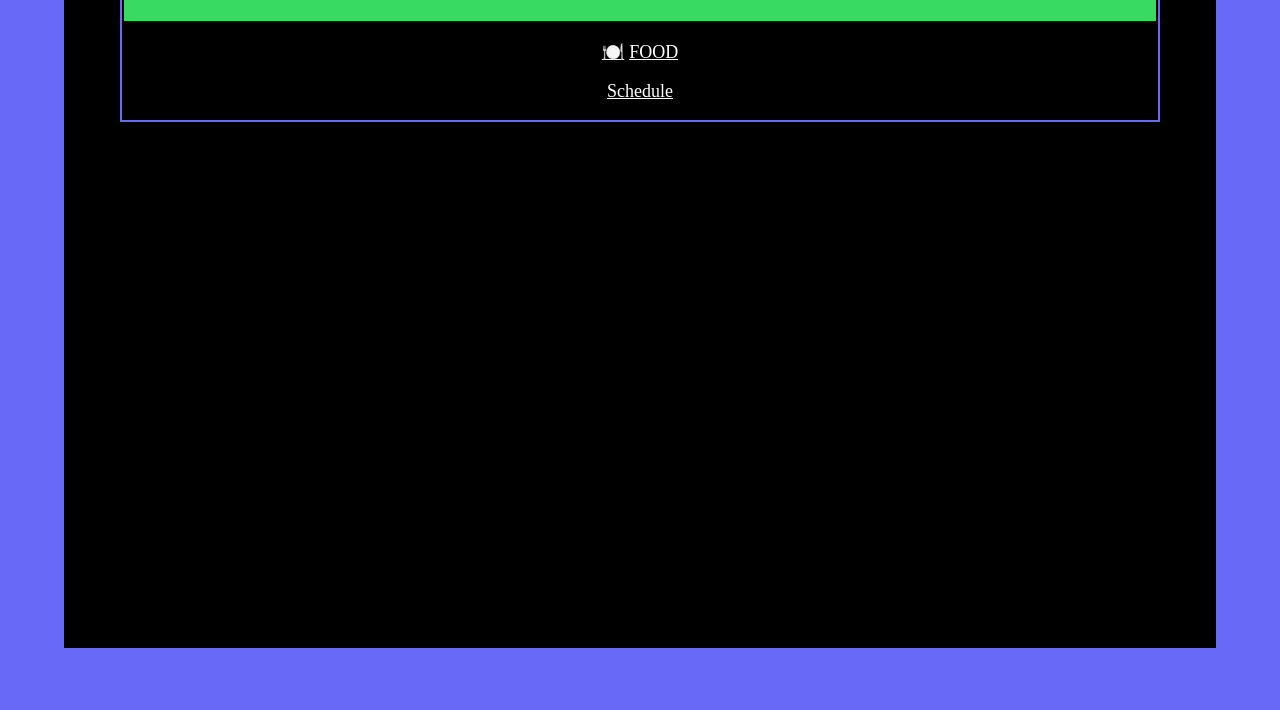
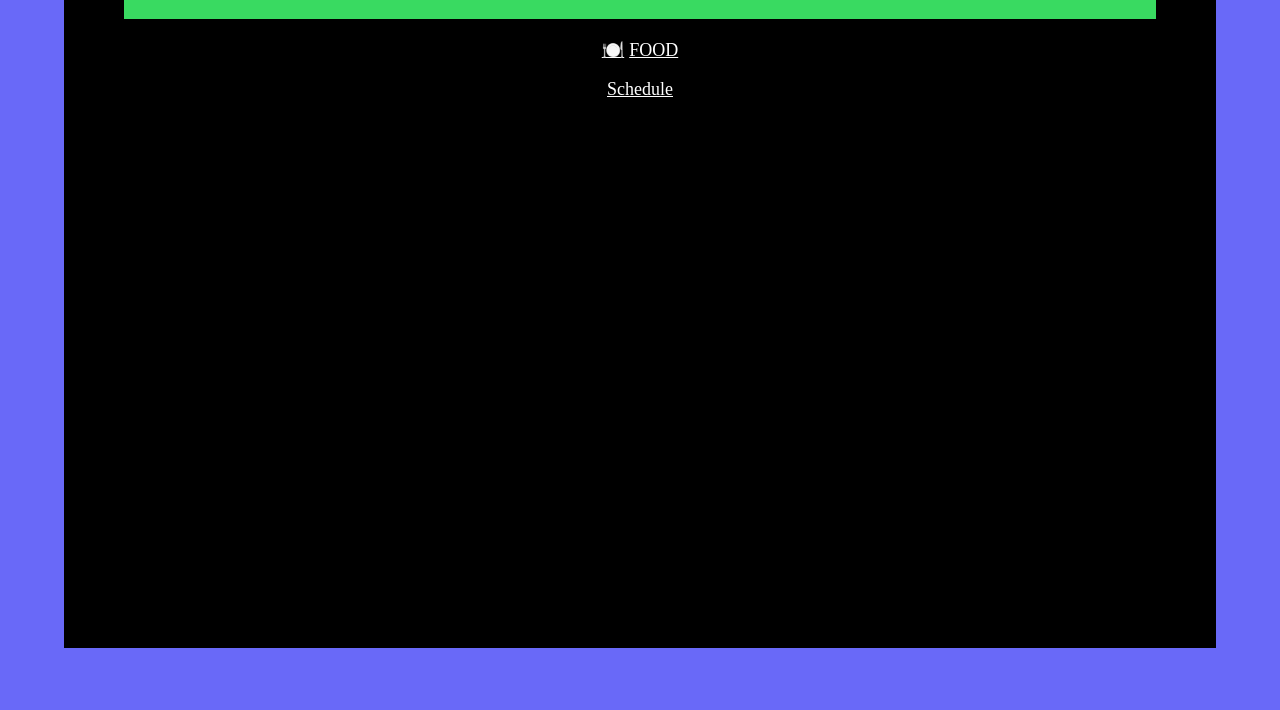
Before and after one commit to gidgidonihah147/Kids-Disney-Schedule, a plain HTML site: page index.html in a window 1280 px wide. Shown: the part 90-800 px from the top of the page. Drawn offline with Linux system fonts and the light colour scheme.

Commit message:
Update styles.css

```diff
--- a/styles/styles.css
+++ b/styles/styles.css
@@ -43,7 +43,6 @@ text-align: center;
 article {
   width: 90%;
   margin: auto;
-  border: 2px solid rgb(105, 105, 248);
   margin-top: 1em;
 }
 /* Remove default bullets */
```
